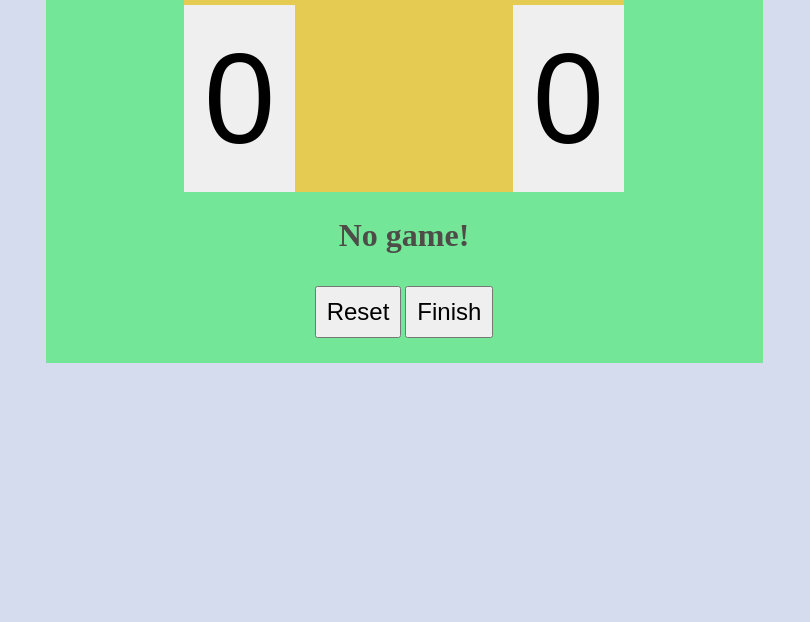
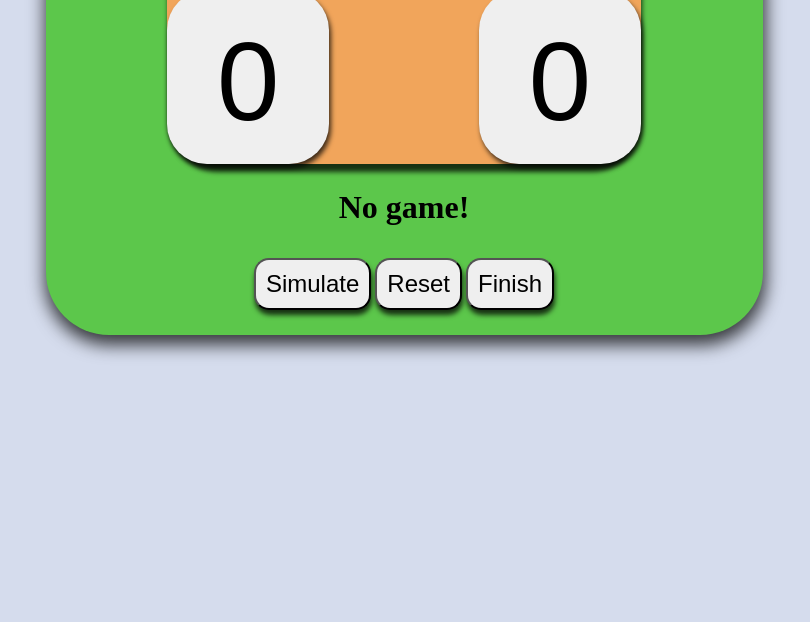
Before and after one commit to juanortiz10/Score, a plain HTML site: page index.html in a window 1280 px wide. Shown: the part 178-800 px from the top of the page, without its empty margins (236-1046 px from the left). Drawn offline with Linux system fonts and the light colour scheme.

Commit message:
Version 0.2

```diff
--- a/css/stylesheet.css
+++ b/css/stylesheet.css
@@ -4,24 +4,42 @@ html{
 
 button#btnScoreL{
   display: inline;
-  font-size: 8em;
+  font-size: 7em;
   font-family: Futura, sans-serif;
-  margin-top: 15px;
   text-align: center;
   width: auto;
   border: none;
-  padding: 20px;
+  -webkit-border-radius: 40px;
+  -moz-border-radius: 40px;
+  border-radius: 40px;
+  padding: 27px 50px 18px 50px;
+  -webkit-box-shadow: 2px 4px 5px 0px rgba(0,0,0,0.75);
+  -moz-box-shadow: 2px 4px 5px 0px rgba(0,0,0,0.75);
+  box-shadow: 2px 4px 5px 0px rgba(0,0,0,0.75);
 }
 
+button:hover{
+  background-color: #FFD6AD;
+  transition: all ease 0.3s;
+  }
+
+button:active{
+    background-color: #6DCF7C;
+}
 button#btnScoreR{
   display: inline;
   font-family: Futura, sans-serif;
   float: right;
-  font-size: 8em;
+  font-size: 7em;
   width: auto;
-  margin-top: 15px;
   border: none;
-  padding: 20px;
+  -webkit-border-radius: 40px;
+  -moz-border-radius: 40px;
+  border-radius: 40px;
+  padding: 27px 50px 18px 50px;
+  -webkit-box-shadow: 2px 4px 5px 0px rgba(0,0,0,0.75);
+  -moz-box-shadow: 2px 4px 5px 0px rgba(0,0,0,0.75);
+  box-shadow: 2px 4px 5px 0px rgba(0,0,0,0.75);
 }
 div#bottomContainer{
   padding: 5px;
@@ -34,22 +52,47 @@ div button{
     font-size: 1.5em;
     padding: 10px;
     font-family: Futura, sans-serif;
+    -webkit-border-radius: 15px;
+    -moz-border-radius: 15px;
+    border-radius: 15px;
+    -webkit-box-shadow: 1px 5px 5px 0px rgba(0,0,0,0.75);
+    -moz-box-shadow: 1px 5px 5px 0px rgba(0,0,0,0.75);
+    box-shadow: 1px 5px 5px 0px rgba(0,0,0,0.75);
 }
 
 div#container{
   width: 677px;
   height: auto;
   padding: 20px;
-  background-color: #73E697;
+  background-color: #5CC74B;
+  border-radius: 63px;
   margin: 8% auto;
   min-width: 677px;
+  -webkit-box-shadow: 1px 8px 17px 2px rgba(0,0,0,0.75);
+  -moz-box-shadow: 1px 8px 17px 2px rgba(0,0,0,0.75);
+  box-shadow: 1px 8px 17px 2px rgba(0,0,0,0.75);
 }
 
 div#subContainer{
-  width: 65%;
+  width: 70%;
   height: auto;
   margin: 0 auto;
-  background-color: #E6CB53;
+  background-color: #F1A55B;
+  -moz-border-radius-topleft: 10px;
+  -webkit-border-top-left-radius: 10px;
+  border-top-left-radius: 10px;
+  -moz-border-radius-topright: 10px;
+  -webkit-border-top-right-radius: 10px;
+  border-top-right-radius: 10px;
+  -moz-border-radius-bottomright: 50px;
+  -webkit-border-bottom-right-radius: 50px;
+  border-bottom-right-radius: 50px;
+  -moz-border-radius-bottomleft: 50px;
+  -webkit-border-bottom-left-radius: 50px;
+  border-bottom-left-radius: 50px;
+  -webkit-box-shadow: 1px 8px 5px 0px rgba(0,0,0,0.75);
+  -moz-box-shadow: 1px 8px 5px 0px rgba(0,0,0,0.75);
+  box-shadow: 1px 8px 5px 0px rgba(0,0,0,0.75);
 }
 
 h1#score{
@@ -59,13 +102,13 @@ h1#score{
   margin-bottom: 15px;
   margin: 0 auto;
   padding: 5px;
-  color: #4D4C49;
-  background-color: #E6CB53;
+  color:black;
+  background-color: #F1A55B;
 }
 
 label{
   font-size: 2em;
-  color: #4D4C49;
+  color: black;
   text-align: center;
   font-weight: bolder;
   display: block;
--- a/index.html
+++ b/index.html
@@ -11,7 +11,9 @@
           <button id="btnScoreR" value="0" onclick="scoreRight()">0</button>
         </div>
         <label id="game">No game!</label>
+        <label id="timer"></label>
         <div id="bottomContainer">
+          <button onClick="simulate()">Simulate</button>
           <button onclick="reset()">Reset</button>
           <button onclick="finish()">Finish</button>
         </div>
--- a/js/main.js
+++ b/js/main.js
@@ -1,29 +1,48 @@
 function scoreLeft() {
   var score=document.getElementById("btnScoreL").value;
   if (score>=25) {
-    document.getElementById("game").innerHTML="Left team Winner";
+    inner("game","Left Team Winner");
+    //document.getElementById("game").innerHTML="Left team Winner";
     reset();
   }else {
     score++;
     document.getElementById("btnScoreL").value=score;
-    document.getElementById("btnScoreL").innerHTML=score;
-    if(score<=1)document.getElementById("game").innerHTML="Game started!";
+    inner("btnScoreL",score);
+    if(score<=1)inner("game","Game Started");
   }
 }
 
 function scoreRight(){
   var score=document.getElementById("btnScoreR").value;
   if (score>=25) {
-    document.getElementById("game").innerHTML="Right team Winner";
+    inner("game","Right Team Winner");
     reset();
   }else {
     score++;
     document.getElementById("btnScoreR").value=score;
-    document.getElementById("btnScoreR").innerHTML=score;
-    if(score<=1)document.getElementById("game").innerHTML="Game started!";
+    inner("btnScoreR",score);
+    if(score<=1)inner("game","Game Started!");
   }
 }
 
+function simulate(){
+  reset();
+  var value=0,pointsL=0,pointsR=0;
+  while(pointsL <25 || pointsR<25){
+    value=Math.floor((Math.random()*2)+1);
+    if (value==1) {
+      pointsR++;
+      points=document.getElementById("btnScoreR").value;
+      inner("btnScoreR",pointsR);
+      document.getElementById("btnScoreR").value=(pointsR);
+    }else{
+      points=document.getElementById("btnScoreL").value;
+      pointsL++;
+      inner("btnScoreL",pointsL);
+      document.getElementById("btnScoreL").value=(pointsL);
+      }
+  }
+}
 function reset(){
   document.getElementById("btnScoreL").value=0;
   document.getElementById("btnScoreR").value=0;
@@ -35,9 +54,16 @@ function reset(){
 function finish(){
   if(document.getElementById("btnScoreL").value>document.getElementById("btnScoreR").value){
     reset();
-    document.getElementById("game").innerHTML="Left Team Winner";
-  }else{
+    inner("game","Left Team Winner");
+  }else if(document.getElementById("btnScoreL").value<document.getElementById("btnScoreR").value){
     reset();
-    document.getElementById("game").innerHTML="Right Team Winner";
+    inner("game","Right Team Winner");
+    }else if(document.getElementById("btnScoreL").value==document.getElementById("btnScoreR").value){
+      reset();
+      inner("game","Tied");
     }
 }
+
+function inner(element,value){
+  document.getElementById(element).innerHTML=value;
+}
```
